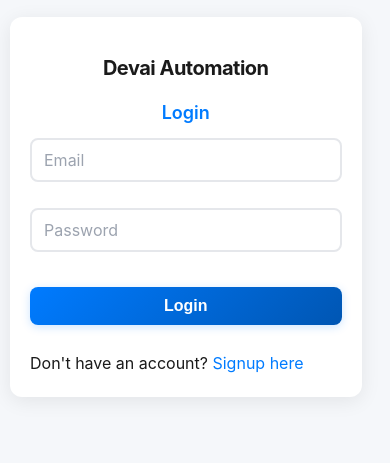
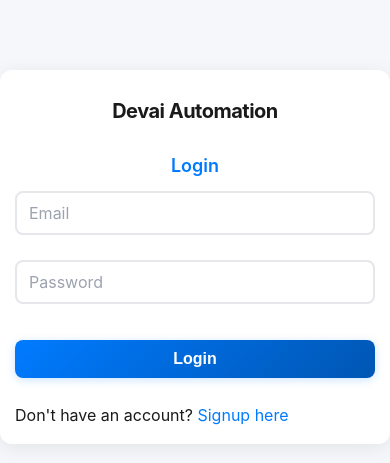
Before and after one commit to pranavpatiliib-creator/devaiautomation, a plain HTML site: page frontend/login.html in a window 390 px wide. Shown: the part 165-628 px from the top of the page. Drawn offline with Linux system fonts and the light colour scheme.

Commit message:
mobile responsiveness

```diff
--- a/frontend/login.css
+++ b/frontend/login.css
@@ -175,18 +175,19 @@ a:hover {
 
     .app-title {
         font-size: 24px;
-        margin: 20px 0 0 0;
+        margin: 0;
+        padding: 10px 20px;
     }
 
     .container {
-        padding: 15px;
-        min-height: calc(100vh - 100px);
+        padding: 0;
+        min-height: 100vh;
         max-width: 100%;
     }
 
     .card {
-        padding: 25px;
-        margin: 20px 0;
+        padding: 20px;
+        margin: 0;
         max-width: 100%;
         width: 100%;
     }
@@ -224,17 +225,18 @@ a:hover {
 @media (max-width: 480px) {
     .app-title {
         font-size: 20px;
-        margin: 15px 0 0 0;
+        margin: 0;
+        padding: 10px 15px;
     }
 
     .container {
-        padding: 10px;
+        padding: 0;
     }
 
     .card {
-        padding: 20px;
-        margin: 15px 0;
-        width: 95%;
+        padding: 15px;
+        margin: 0;
+        width: 100%;
     }
 
     h1 {
--- a/frontend/signup.css
+++ b/frontend/signup.css
@@ -175,18 +175,19 @@ a:hover {
 
     .app-title {
         font-size: 24px;
-        margin: 20px 0 0 0;
+        margin: 0;
+        padding: 10px 20px;
     }
 
     .container {
-        padding: 15px;
-        min-height: calc(100vh - 100px);
+        padding: 0;
+        min-height: 100vh;
         max-width: 100%;
     }
 
     .card {
         padding: 25px;
-        margin: 20px 0;
+        margin: 0;
         max-width: 100%;
         width: 100%;
     }
@@ -224,17 +225,18 @@ a:hover {
 @media (max-width: 480px) {
     .app-title {
         font-size: 20px;
-        margin: 15px 0 0 0;
+        margin: 0;
+        padding: 10px 15px;
     }
 
     .container {
-        padding: 10px;
+        padding: 0;
     }
 
     .card {
         padding: 20px;
-        margin: 15px 0;
-        width: 95%;
+        margin: 0;
+        width: 100%;
     }
 
     h1 {
```
Also changed, not shown: backend/users.json (line endings or trailing spaces).
